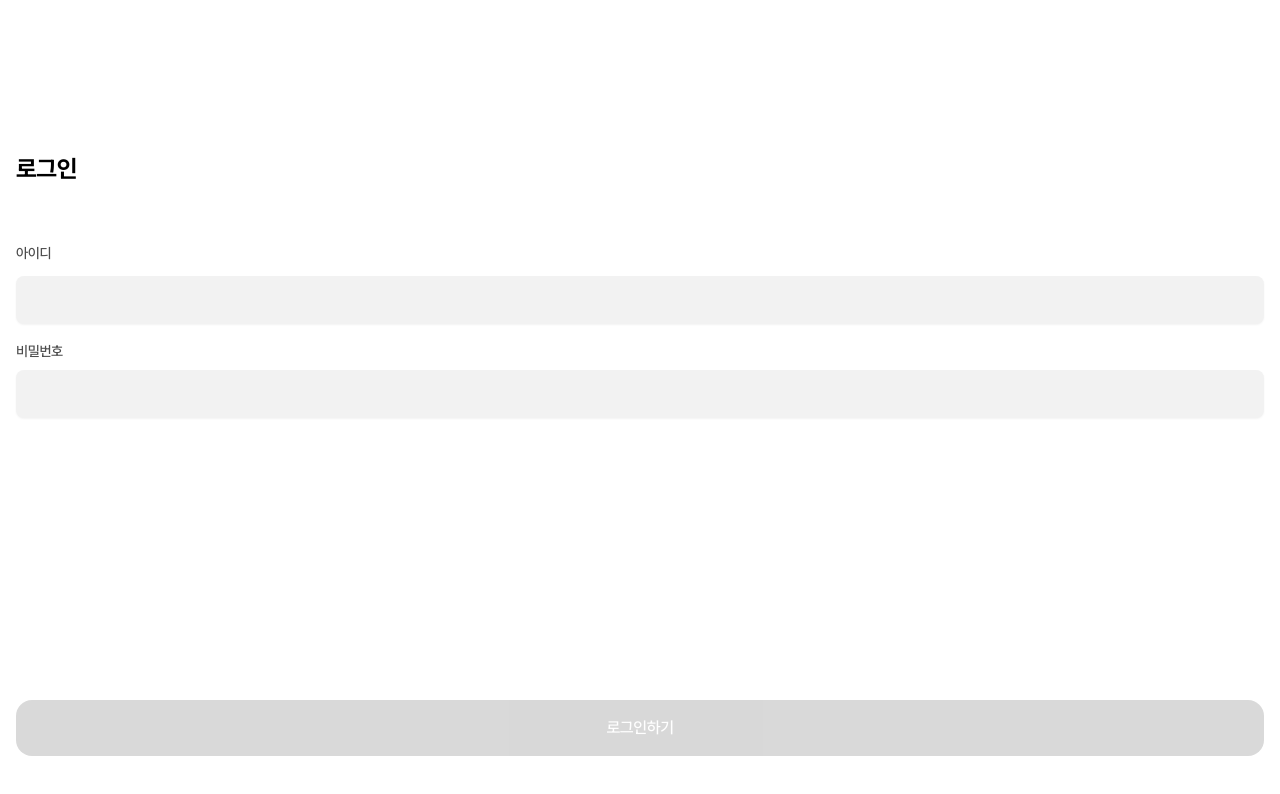
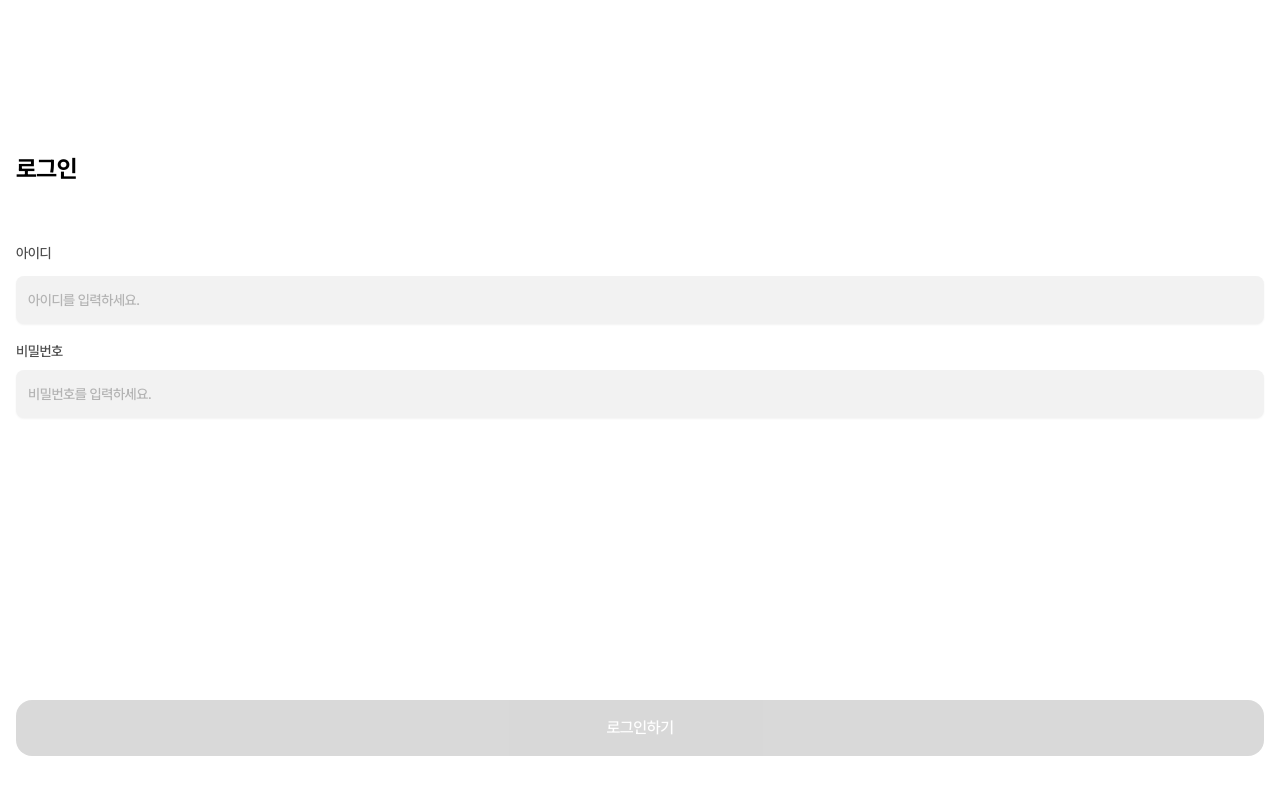
Before and after one commit to blaybus-playus/Frontend, a Next.js app: page /login in a window 1280 px wide. Shown: the top 794 px of the page. Built offline with nearby package versions, Linux system fonts and the light colour scheme; no server answers.

Commit message:
feat: 인풋 컴포넌트 ring 스타일 수정

```diff
--- a/app/login/page.tsx
+++ b/app/login/page.tsx
@@ -54,7 +54,8 @@
               type="text"
               value={formData.username}
               onChange={(e) => setFormData(prev => ({ ...prev, username: e.target.value }))}
-              className="w-full h-12 bg-gray-100 border-0"
+              className="w-full h-12 bg-gray-100 border-0 placeholder:body-medium-14 placeholder:text-gray-400"
+              placeholder='아이디를 입력하세요.'
               required
             />
           </div>
@@ -65,7 +66,8 @@
               type="password"
               value={formData.password}
               onChange={(e) => setFormData(prev => ({ ...prev, password: e.target.value }))}
-              className="w-full h-12 bg-gray-100 border-0"
+              className="w-full h-12 bg-gray-100 border-0 placeholder:body-medium-14 placeholder:text-gray-400"
+              placeholder='비밀번호를 입력하세요.'
               required
             />
           </div>
--- a/components/ui/input.tsx
+++ b/components/ui/input.tsx
@@ -8,7 +8,7 @@
       <input
         type={type}
         className={cn(
-          "flex h-9 w-full rounded-[8px] border border-input bg-transparent px-3 py-1 text-base shadow-sm transition-colors file:border-0 file:bg-transparent file:text-sm file:font-medium file:text-foreground placeholder:text-muted-foreground focus-visible:outline-none focus-visible:ring-1 focus-visible:ring-ring disabled:cursor-not-allowed disabled:opacity-50 md:text-sm",
+          "flex h-9 w-full rounded-[8px] border border-input bg-transparent px-3 py-1 text-base shadow-sm transition-colors file:border-0 file:bg-transparent file:text-sm file:font-medium file:text-foreground placeholder:text-muted-foreground focus-visible:outline-none focus-visible:ring-1 focus-visible:ring-primary-200 disabled:cursor-not-allowed disabled:opacity-50 md:text-sm",
           className
         )}
         ref={ref}
```
